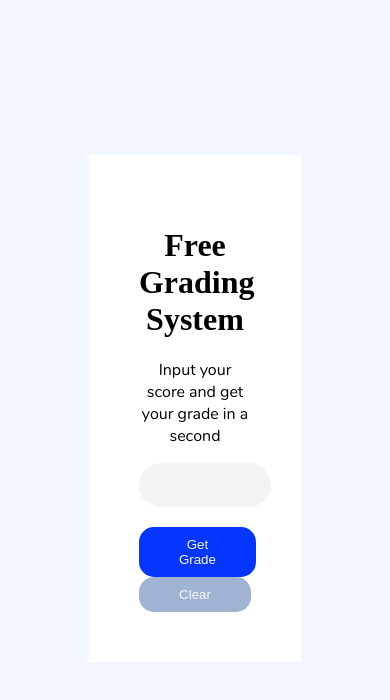
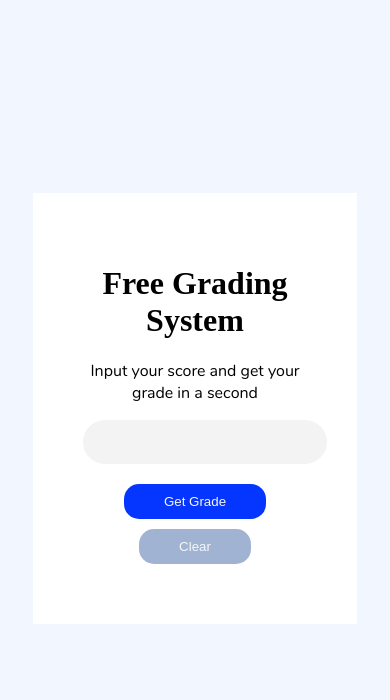
Before and after one commit to CynthiaOmovoiye/grade, a plain HTML site: page index.html in a window 390 px wide. Drawn offline with Linux system fonts and the light colour scheme; a web font is replaced by a local one.

Commit message:
update on ui

```diff
--- a/style.css
+++ b/style.css
@@ -65,3 +65,13 @@ input{
 input:focus{
     outline: none;
 }
+@media screen and (max-width: 992px){
+    .row{
+        width: 60%;
+    }
+}
+@media screen and (max-width: 533px){
+    .btns button{
+        margin-bottom: 10px;
+    }
+}
```
